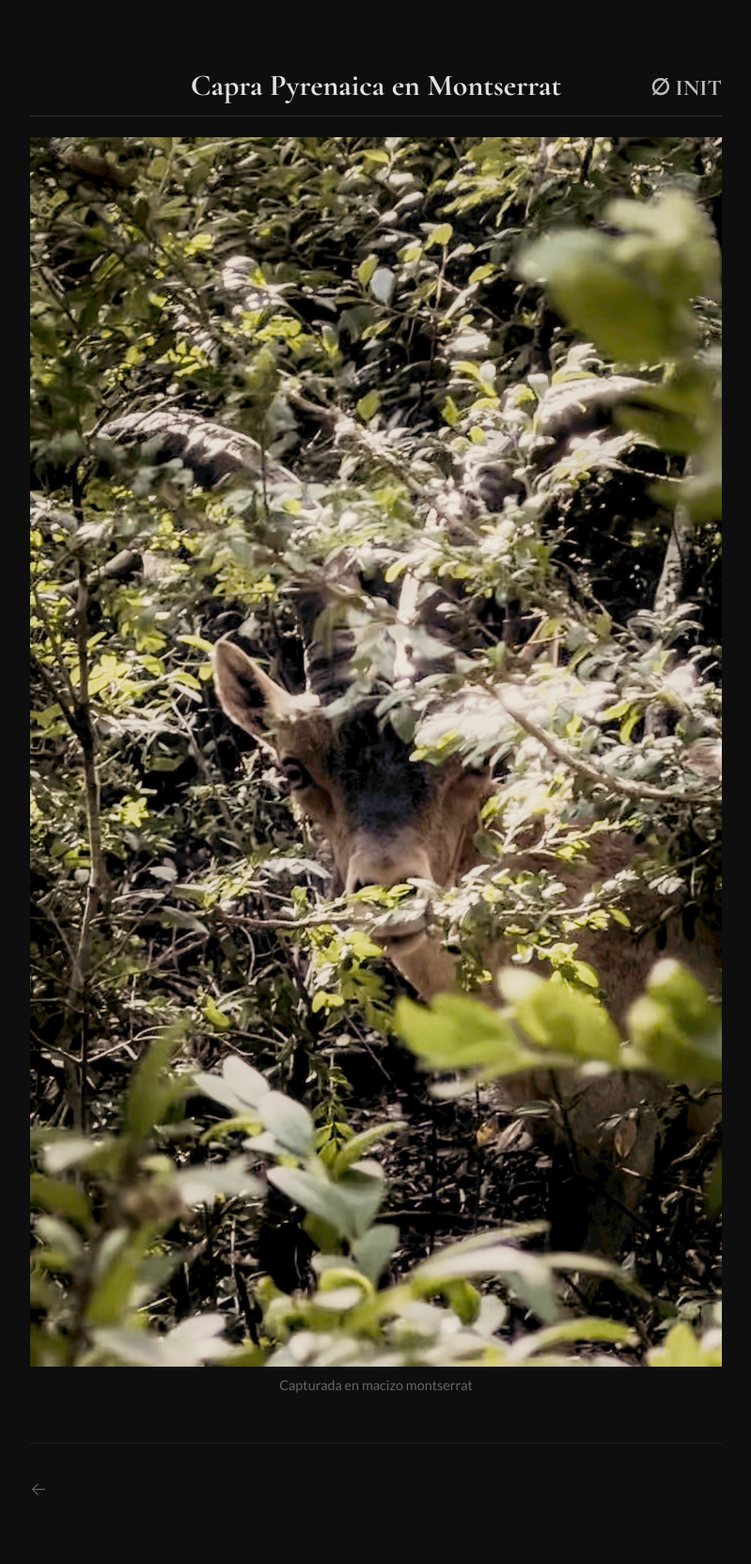
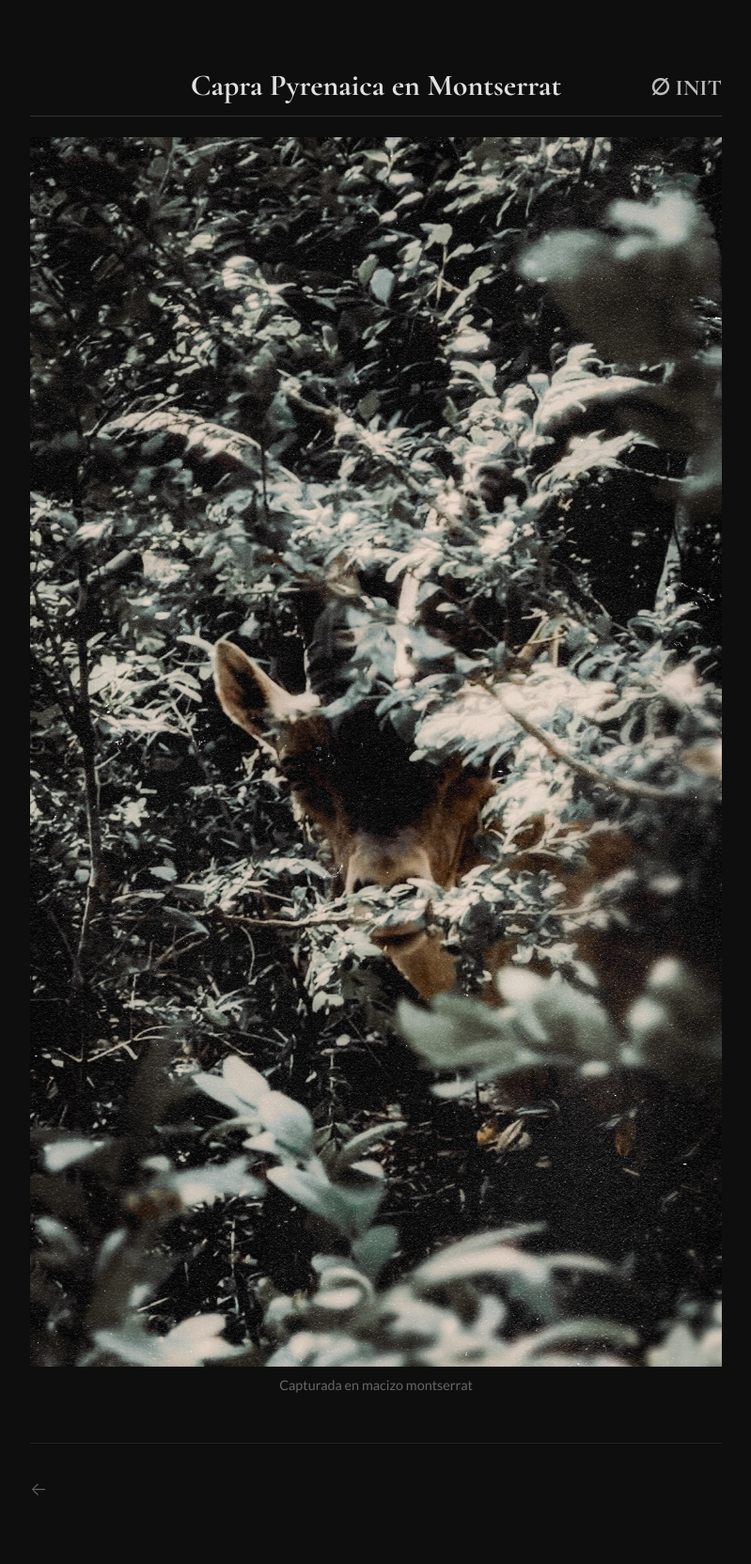
Before and after one commit to hugomoraga/kndl000, a Jekyll site: the page built from content/collections/_images/Capra-Pyrenaica-en-Montserrat.md, in a window 1280 px wide. Shown: the whole page at 94% size, without its empty margins (240-1039 px from the left). Built offline with Jekyll 4.4.1, drawn with Linux system fonts in a browser that asks for light colours.

Commit message:
TinaCMS content update
Co-authored-by: Hugo Moraga <hg.moraga@gmail.com>

```diff
--- a/content/collections/_images/Capra-Pyrenaica-en-Montserrat.md
+++ b/content/collections/_images/Capra-Pyrenaica-en-Montserrat.md
@@ -1,7 +1,7 @@
 ---
 layout: imagen
 title: Capra Pyrenaica en Montserrat
-image: /assets/media/images/frame_0001.jpg
+image: /assets/media/images/DF73C2B7-40F0-4B2C-8DC7-60093435B19F.jpeg
 caption: Capturada en macizo montserrat
 alt: 'Capra Pyrenaica en arbustos, capturada en montserrat'
 ---
```
